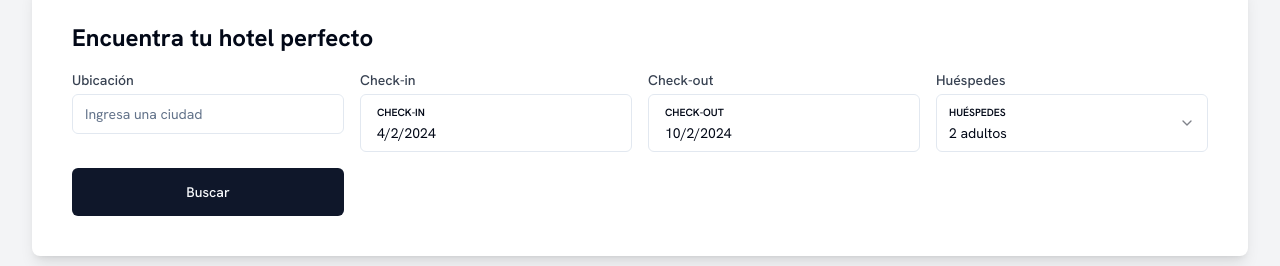
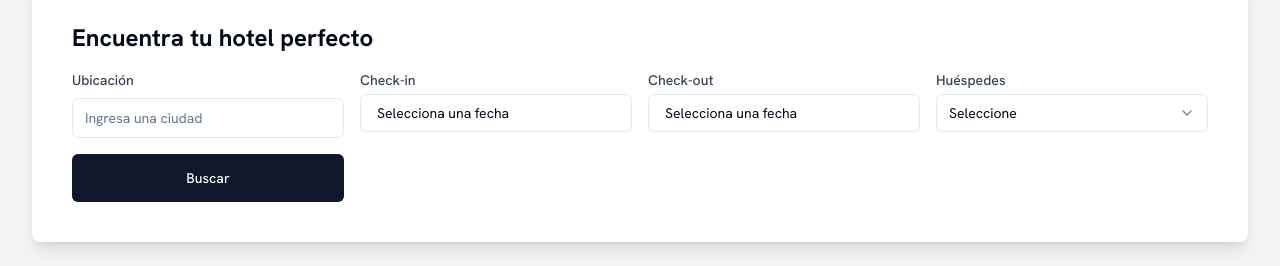
Before and after one commit to Alejom55/HotelNow, a React (Vite) app in the folder client/: page / in a window 1280 px wide. Shown: the part 146-412 px from the top of the page. Built offline with nearby package versions, Linux system fonts and the light colour scheme; no server answers.

Commit message:
se soluciono un error del JSON y algunos de la interfaz

```diff
--- a/client/src/components/HotelPageView/HotelForm/HotelForm.jsx
+++ b/client/src/components/HotelPageView/HotelForm/HotelForm.jsx
@@ -25,7 +25,7 @@ const FormSchema = z.object({
         required_error: "Selecciona una fecha",
     }),
     guests: z.string({
-        required_error: "Please select an option",
+        required_error: "Selecciona una opción",
     }),
 
 })
--- a/client/src/components/SearchBox/SearchBox.jsx
+++ b/client/src/components/SearchBox/SearchBox.jsx
@@ -4,61 +4,158 @@ import { Button } from "@/components/ui/button"
 import { Input } from "@/components/ui/input"
 import { PopoverTrigger, PopoverContent, Popover } from "@/components/ui/popover"
 import { Calendar } from "@/components/ui/calendar"
+import { zodResolver } from "@hookform/resolvers/zod"
+import { useForm } from "react-hook-form"
+import { z } from "zod"
+import { format } from "date-fns"
+import {
+    Form,
+    FormControl,
+    FormField,
+    FormItem,
+    FormMessage,
+    FormLabel
+} from "@/components/ui/form"
+const FormSchema = z.object({
+    check_in: z.date({
+        required_error: "Selecciona una fecha",
+    }),
+    check_out: z.date({
+        required_error: "Selecciona una fecha",
+    }),
+    guests: z.string({
+        required_error: "Selecciona una opción",
+    }),
+    city: z.string().min(1, {
+        message: "Ingresa una ciudad",
+    }),
+
+
+})
 const SearchBox = () => {
+    const form = useForm({
+        resolver: zodResolver(FormSchema),
+        defaultValues: {
+            city: "",
+        },
+    })
+
+    function onSubmit(data) {
+        console.log(data)
+    }
     return (
         <div className="bg-white shadow-lg rounded-lg overflow-hidden">
             <div className="px-6 py-8 sm:px-10 sm:py-10">
                 <h1 className="text-2xl font-bold mb-4">Encuentra tu hotel perfecto</h1>
-                <form className="grid grid-cols-1 sm:grid-cols-2 lg:grid-cols-4 gap-4">
+                <Form {...form}>
+                    <form className="grid grid-cols-1 sm:grid-cols-2 lg:grid-cols-4 gap-4" onSubmit={form.handleSubmit(onSubmit)}>
+                        <FormField
+                            control={form.control}
+                            name="city"
+                            render={({ field }) => (
+                                <FormItem>
+                                    <FormLabel className="block text-sm font-medium text-gray-700 mb-1"> Ubicación</FormLabel>
+                                    <Input placeholder="Ingresa una ciudad" {...field} />
+                                    <FormMessage />
+                                </FormItem>
+                            )}
+                        />
+                        <FormField
+                            control={form.control}
+                            name="check_in"
+                            render={({ field }) => (
+                                <FormItem>
                                     <div>
-                        <label className="block text-sm font-medium text-gray-700 mb-1" htmlFor="location">
-                            Ubicación
-                        </label>
-                        <Input id="location" placeholder="Ingresa una ciudad" />
-                    </div>
-                    <div>
-                        <label className="block text-sm font-medium text-gray-700 mb-1" htmlFor="checkIn">
+                                        <FormLabel className="block text-sm font-medium text-gray-700 mb-1" htmlFor="checkIn">
                                             Check-in
-                        </label>
+                                        </FormLabel>
                                         <Popover>
                                             <PopoverTrigger asChild>
                                                 <Button className="w-full flex-col h-auto items-start" variant="outline">
-                                    <span className="font-semibold uppercase text-[0.65rem]">Check-in</span>
-                                    <span className="font-normal">4/2/2024</span>
+                                                    {field.value ? (
+                                                        <>
+                                                            {format(field.value, "PPP")}
+                                                        </>
+                                                    ) : (
+                                                        <>
+                                                            <span className="font-normal">Selecciona una fecha</span>
+                                                        </>
+                                                    )}
                                                 </Button>
                                             </PopoverTrigger>
                                             <PopoverContent className="p-0 max-w-[276px]">
-                                <Calendar />
+                                                <Calendar
+                                                    mode="single"
+                                                    selected={field.value}
+                                                    onSelect={field.onChange}
+                                                    disabled={(date) =>
+                                                        date < new Date()
+                                                    }
+                                                    initialFocus
+                                                />
                                             </PopoverContent>
                                         </Popover>
                                     </div>
+                                    <FormMessage />
+                                </FormItem>
+                            )}
+                        />
+                        <FormField
+                            control={form.control}
+                            name="check_out"
+                            render={({ field }) => (
+                                <FormItem>
                                     <div>
-                        <label className="block text-sm font-medium text-gray-700 mb-1" htmlFor="checkOut">
+                                        <FormLabel className="block text-sm font-medium text-gray-700 mb-1" htmlFor="checkOut">
                                             Check-out
-                        </label>
+                                        </FormLabel>
                                         <Popover>
                                             <PopoverTrigger asChild>
                                                 <Button className="w-full flex-col h-auto items-start" variant="outline">
-                                    <span className="font-semibold uppercase text-[0.65rem]">Check-out</span>
-                                    <span className="font-normal">10/2/2024</span>
+                                                    {field.value ? (
+                                                        <>
+                                                            {format(field.value, "PPP")}
+                                                        </>
+                                                    ) : (
+                                                        <>
+                                                            <span className="font-normal">Selecciona una fecha</span>
+                                                        </>
+                                                    )}
                                                 </Button>
                                             </PopoverTrigger>
                                             <PopoverContent className="p-0 max-w-[276px]">
-                                <Calendar />
+                                                <Calendar
+                                                    mode="single"
+                                                    selected={field.value}
+                                                    onSelect={field.onChange}
+                                                    disabled={(date) =>
+                                                        date < new Date()
+                                                    }
+                                                    initialFocus
+                                                />
+
                                             </PopoverContent>
                                         </Popover>
                                     </div>
+                                    <FormMessage />
+                                </FormItem>
+                            )}
+                        />
+                        <FormField
+                            control={form.control}
+                            name="guests"
+                            render={({ field }) => (
+                                <FormItem>
                                     <div>
-                        <label className="block text-sm font-medium text-gray-700 mb-1" htmlFor="guests">
+                                        <FormLabel className="block text-sm font-medium text-gray-700 mb-1" htmlFor="guests">
                                             Huéspedes
-                        </label>
-                        <Select>
+                                        </FormLabel>
+                                        <Select onValueChange={field.onChange} defaultValue={field.value}>
                                             <SelectTrigger className="h-auto">
                                                 <SelectValue
                                                     placeholder={
                                                         <div className="flex flex-col items-start">
-                                            <span className="font-semibold uppercase text-[0.65rem]">Huéspedes</span>
-                                            <span className="font-normal">2 adultos</span>
+                                                            <span className="font-normal">Seleccione</span>
                                                         </div>
                                                     }
                                                 />
@@ -70,14 +167,19 @@ const SearchBox = () => {
                                             </SelectContent>
                                         </Select>
                                     </div>
+                                    <FormMessage />
+                                </FormItem>
+                            )}
+                        />
                         <div className="col-span-1 sm:col-span-2 lg:col-span-1">
-                        <Button className="w-full h-12" size="lg">
+                            <Button className="w-full h-12" size="lg" type="submit">
                                 Buscar
                             </Button>
                         </div>
                     </form>
+                </Form>
             </div>
-        </div>
+        </div >
     )
 }
 
--- a/client/src/pages/HomePage.jsx
+++ b/client/src/pages/HomePage.jsx
@@ -28,8 +28,10 @@ const HomePage = ({ endpoint }) => {
                 <div className="max-w-7xl mx-auto px-4 sm:px-6 lg:px-8">
                     <SearchBox />
                     <div className="mt-8 grid grid-cols-1 sm:grid-cols-2 lg:grid-cols-3 gap-6">
+
                         {hotelsData.map((hotel, index) => (
-                            <Link to={`/hotel/${hotel.id}`} key={hotel.id} onClick={handleLinkClick}>
+                            <div key={index}>
+                                <Link to={`/hotel/${hotel.id}`} onClick={handleLinkClick}>
                                     <HotelCard
                                         id={hotel.id}
                                         imgURL={hotel.photos[0]}
@@ -37,9 +39,9 @@ const HomePage = ({ endpoint }) => {
                                         stars={hotel.stars}
                                         description={hotel.description}
                                         price={hotel.price}
-                                    key={index}
                                     />
                                 </Link>
+                            </div>
                         ))}
                     </div>
                 </div>
```
Also changed, not shown: client/src/pages/HotelPage.jsx (+25 -7 lines), 1 other file (tests, documents, lock files or other folders). Lines whose indentation alone changed are shown as unchanged.
